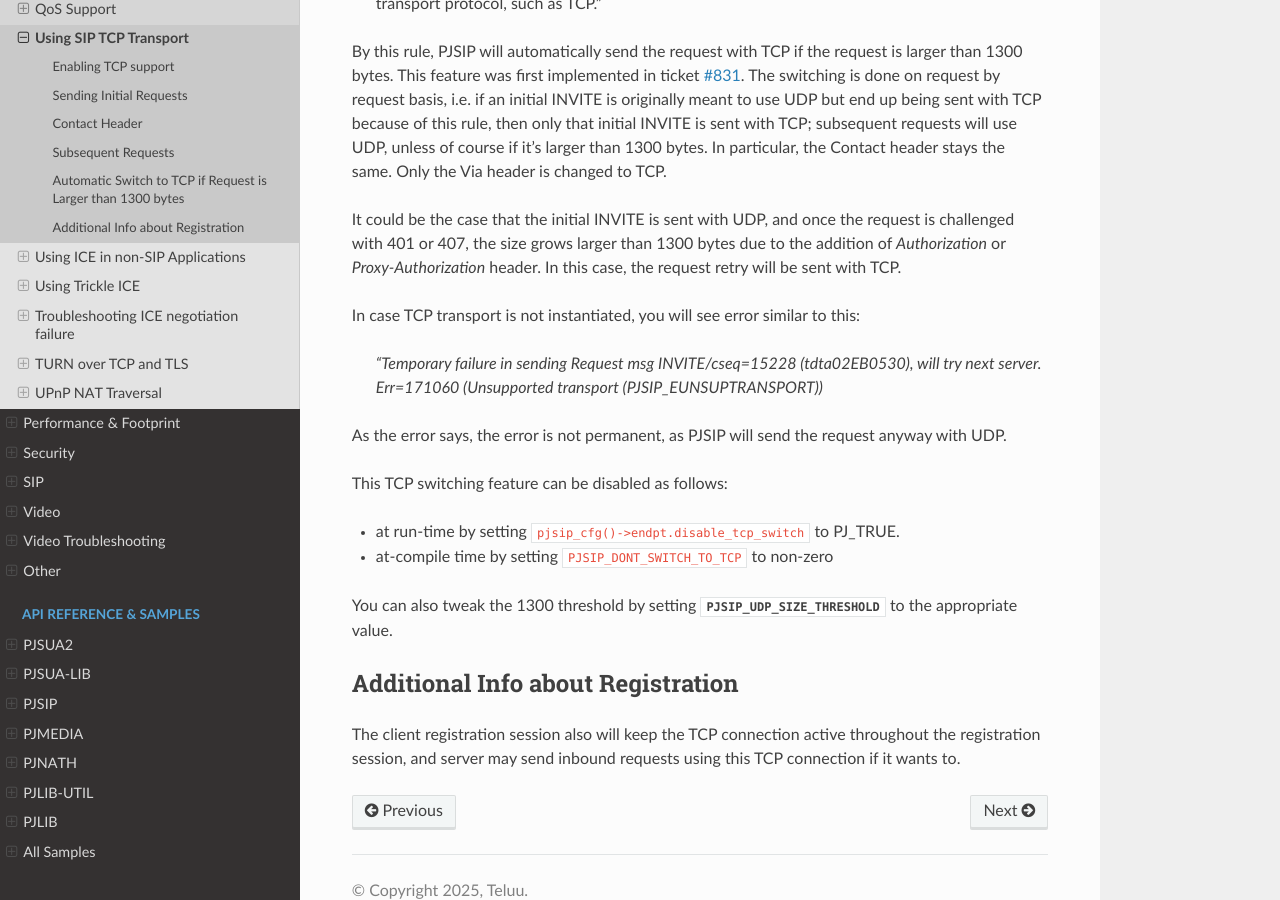
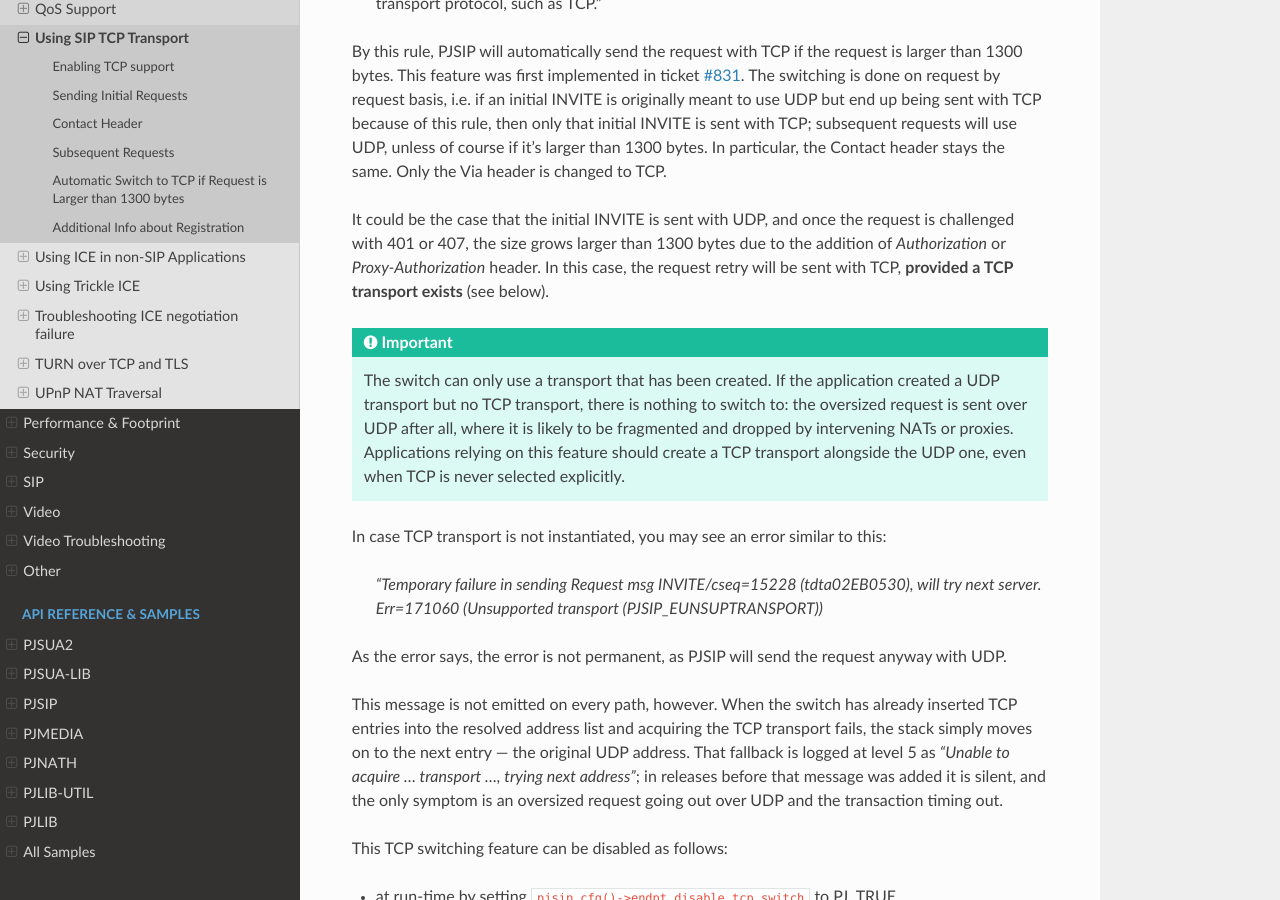
Before and after one commit to pjsip/pjproject_docs, a Sphinx documentation site: the page built from docs/source/specific-guides/network_nat/sip_tcp.rst, in a window 1280 px wide and 900 px high, scrolled down 2271 px. Built offline with Sphinx 7.4.7 and the Read the Docs theme 3.1.0, drawn with Linux system fonts in a browser that asks for light colours; the version number could not be read and is left out.

Commit message:
Document that the 1300-byte TCP switch needs a TCP transport
The "Automatic Switch to TCP" section states that a request challenged
with 401/407 "will be sent with TCP" once the added Authorization header
pushes it past 1300 bytes. It does not say that this requires a TCP
transport to have been created, and a reader can reasonably stop at that
sentence: it reads as an unconditional guarantee.

If only a UDP transport exists there is nothing to switch to. The switch
still inserts TCP entries into the resolved address list, acquiring them
fails, and the stack falls back to the original UDP address — so the
oversized request goes out over UDP, where it is commonly fragmented and
dropped by NATs and proxies, and the transaction simply times out.

The section does mention the not-instantiated case further down, but
frames it as an error you will see. That is not reliable: the quoted
"Temporary failure in sending Request msg" message is not emitted on the
address-fallback path. Until the fallback gained a log line that path was
entirely silent, which makes the symptom hard to attribute.

Adds the prerequisite where the promise is made, and qualifies the
error-visibility claim so the absence of a log line is not read as the
absence of the problem.

```diff
--- a/docs/source/specific-guides/network_nat/sip_tcp.rst
+++ b/docs/source/specific-guides/network_nat/sip_tcp.rst
@@ -104,15 +104,33 @@
 the request is challenged with 401 or 407, the size grows larger than
 1300 bytes due to the addition of *Authorization* or
 *Proxy-Authorization* header. In this case, the request retry will be
-sent with TCP.
+sent with TCP, **provided a TCP transport exists** (see below).
 
-In case TCP transport is not instantiated, you will see error similar to
-this:
+.. important::
+
+   The switch can only use a transport that has been created. If the
+   application created a UDP transport but no TCP transport, there is
+   nothing to switch to: the oversized request is sent over UDP after
+   all, where it is likely to be fragmented and dropped by intervening
+   NATs or proxies. Applications relying on this feature should create a
+   TCP transport alongside the UDP one, even when TCP is never selected
+   explicitly.
+
+In case TCP transport is not instantiated, you may see an error similar
+to this:
 
    *"Temporary failure in sending Request msg INVITE/cseq=15228 (tdta02EB0530), will try next server. Err=171060 (Unsupported transport (PJSIP_EUNSUPTRANSPORT))*
 
 As the error says, the error is not permanent, as PJSIP will send the
 request anyway with UDP.
+
+This message is not emitted on every path, however. When the switch has
+already inserted TCP entries into the resolved address list and acquiring
+the TCP transport fails, the stack simply moves on to the next entry —
+the original UDP address. That fallback is logged at level 5 as
+*"Unable to acquire ... transport ..., trying next address"*; in releases
+before that message was added it is silent, and the only symptom is an
+oversized request going out over UDP and the transaction timing out.
 
 This TCP switching feature can be disabled as follows:
 
```
